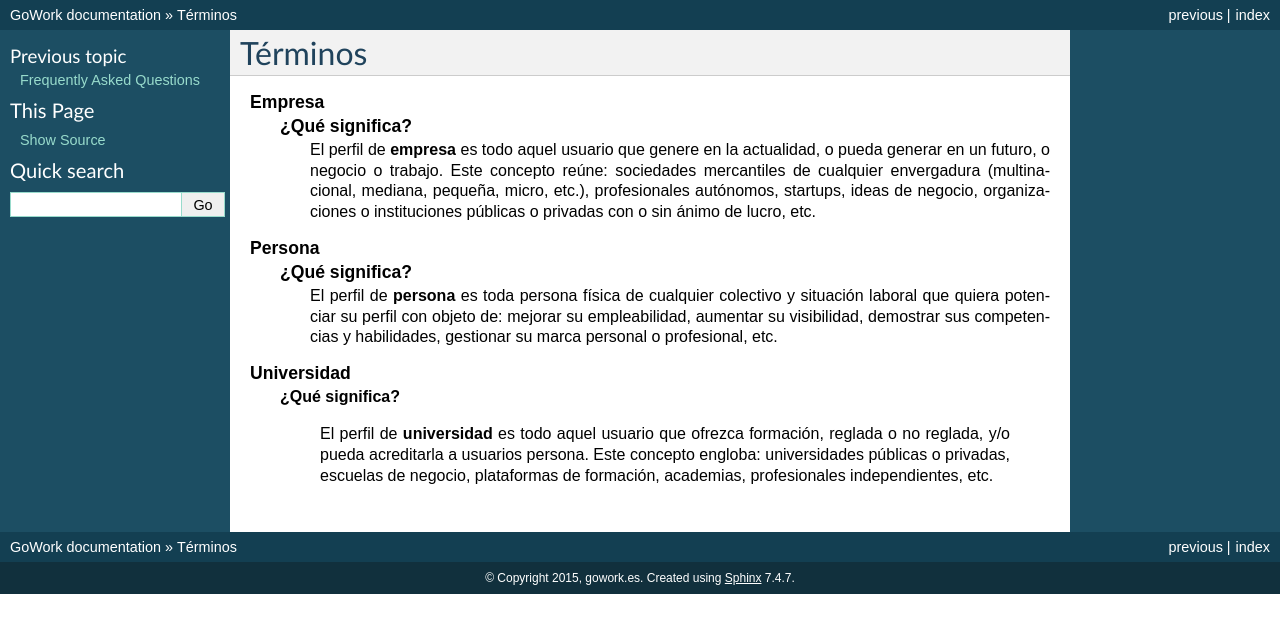
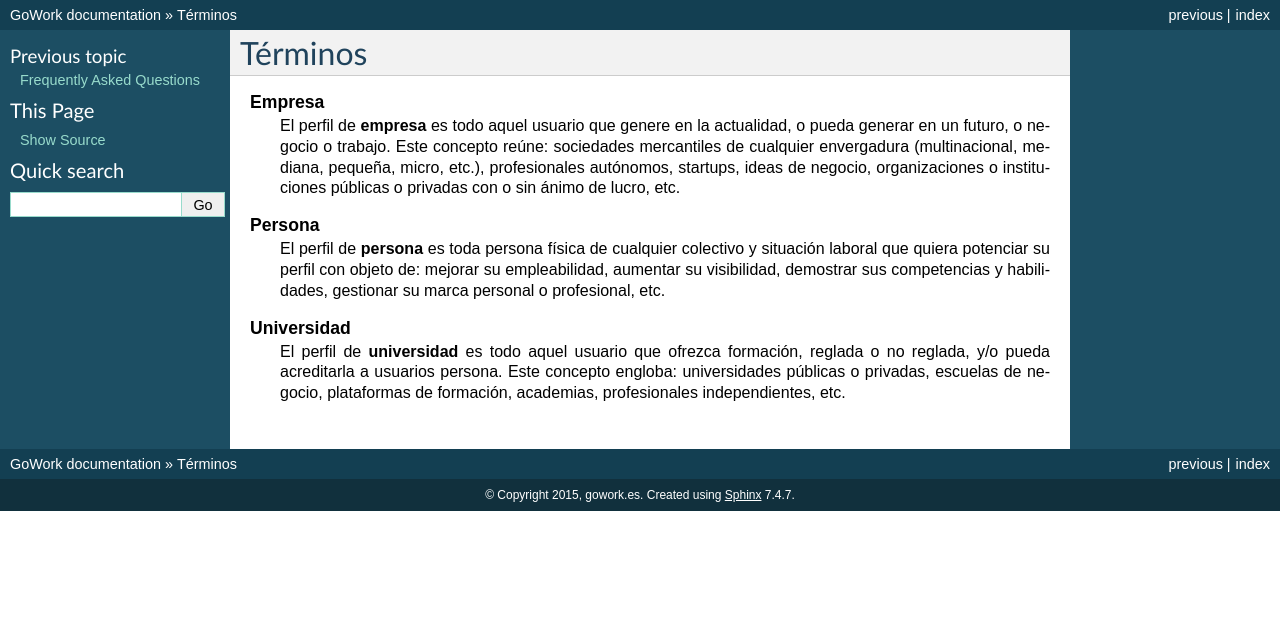
Before and after one commit to help-gowork/help, a Sphinx documentation site: the page built from docs/glossary.rst, in a window 1280 px wide. Shown: the top 633 px of the page. Built offline with Sphinx 7.4.7, drawn with Linux system fonts in a browser that asks for light colours; pages that are not in the unit, such as notebooks, are missing from menus.

Commit message:
Update glossary.rst

```diff
--- a/docs/glossary.rst
+++ b/docs/glossary.rst
@@ -5,21 +5,17 @@ Términos
 	:sorted:
 
 	Empresa
-	      **¿Qué significa?**
 		El perfil de **empresa** es todo aquel usuario que genere en la actualidad, o pueda generar en un
 		futuro, o negocio o trabajo. Este concepto reúne: sociedades mercantiles de cualquier envergadura
 		(multinacional, mediana, pequeña, micro, etc.), profesionales autónomos, startups, ideas de negocio,
 		organizaciones o instituciones públicas o privadas con o sin ánimo de lucro, etc.
 
 	Persona
-		**¿Qué significa?**
-		  El perfil de **persona** es toda persona física de cualquier colectivo y situación laboral que quiera
-		  potenciar su perfil con objeto de: mejorar su empleabilidad, aumentar su visibilidad, demostrar sus
-		  competencias y habilidades, gestionar su marca personal o profesional, etc.
+		El perfil de **persona** es toda persona física de cualquier colectivo y situación laboral que quiera
+		potenciar su perfil con objeto de: mejorar su empleabilidad, aumentar su visibilidad, demostrar sus
+		competencias y habilidades, gestionar su marca personal o profesional, etc.
 
 	Universidad
-		**¿Qué significa?**
-
-		  El perfil de **universidad** es todo aquel usuario que ofrezca formación, reglada o no reglada, y/o
-		  pueda acreditarla a usuarios persona. Este concepto engloba: universidades públicas o privadas,
-		  escuelas de negocio, plataformas de formación, academias, profesionales independientes, etc.
+		El perfil de **universidad** es todo aquel usuario que ofrezca formación, reglada o no reglada, y/o
+		pueda acreditarla a usuarios persona. Este concepto engloba: universidades públicas o privadas,
+		escuelas de negocio, plataformas de formación, academias, profesionales independientes, etc.
```
